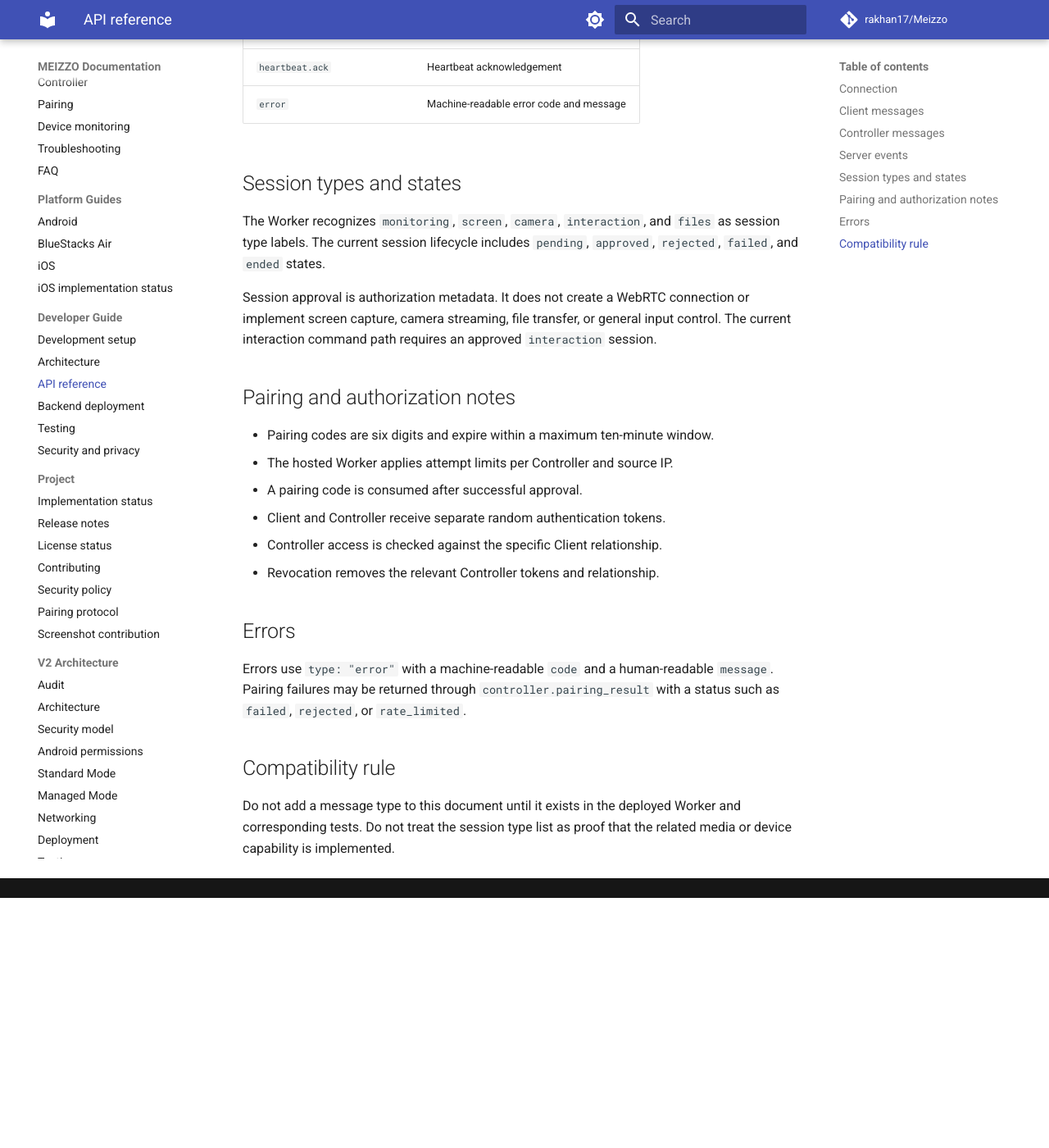
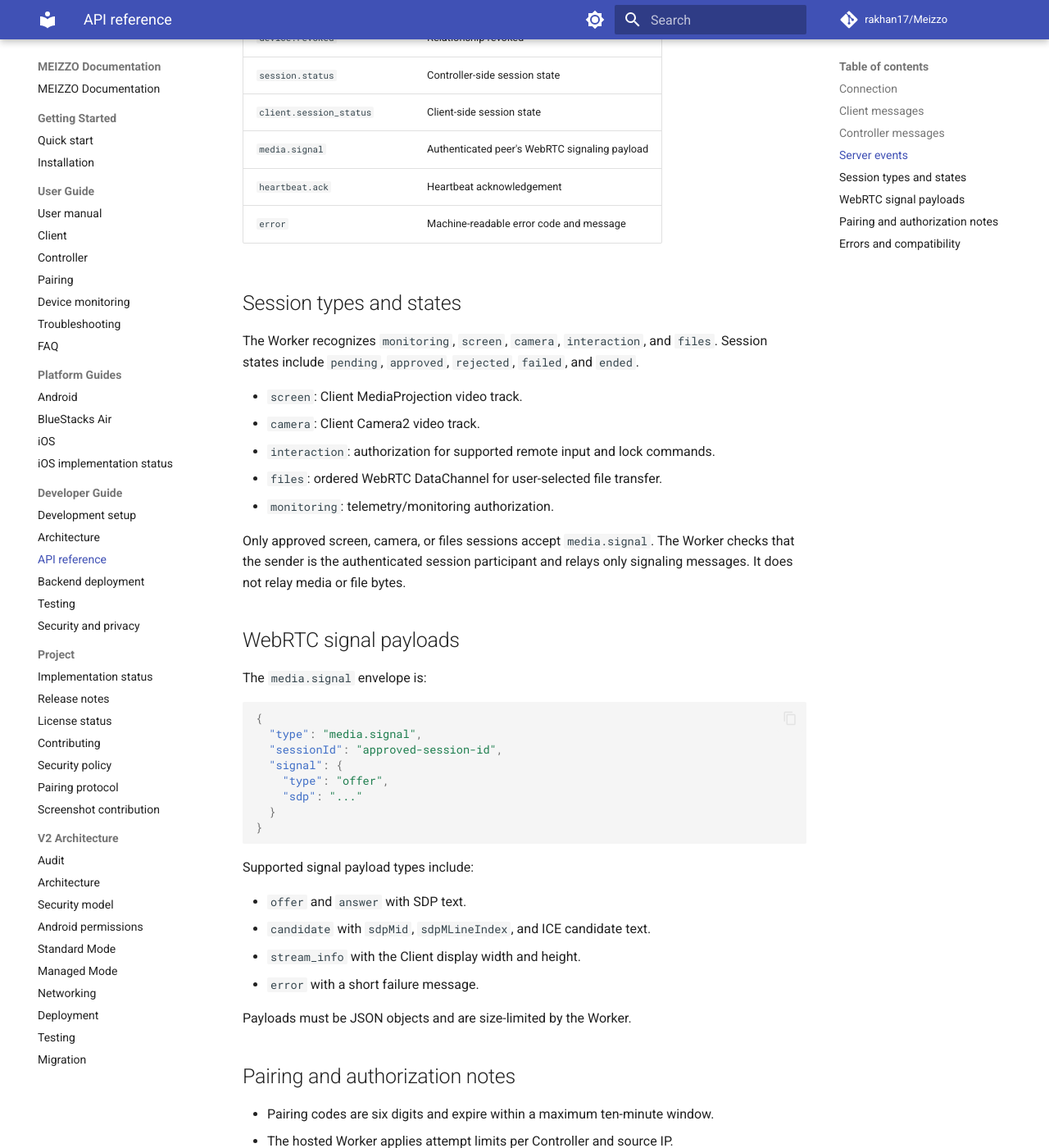
Before and after one commit to rakhan17/Meizzo, an MkDocs documentation site: the page built from docs/api-reference.md, in a window 1280 px wide and 1400 px high, scrolled down 2320 px. Shown: the whole window at 82% size. Built offline with MkDocs 1.6.1 and Material for MkDocs 9.7.7, drawn with Linux system fonts in a browser that asks for light colours; comment, search, counter and statistics services are not loaded; before the commit the page ends 3415 px from its top, so only the background shows below that; some of the changed text lies outside the part shown.

Commit message:
docs(v3): document media signaling and Client session termination

````diff
--- a/docs/api-reference.md
+++ b/docs/api-reference.md
@@ -2,22 +2,17 @@
 
 MEIZZO uses JSON messages over WebSocket. The hosted Worker accepts upgrades
 at `/` and `/ws`, and exposes `GET /healthz`. The server greeting
-(`system.hello`) advertises protocol version 2 and the currently implemented
-capabilities.
+(`system.hello`) advertises protocol version 2 and server capabilities.
 
-The hosted Worker implementation in
-`services/signaling/cloudflare/worker.js` is authoritative for the deployed
-endpoint. The Node.js harness in `services/signaling/src/server.js` is used
-for local development and tests; keep both implementations compatible when
-changing message contracts.
+The hosted Worker in `services/signaling/cloudflare/worker.js` and the local
+Node.js harness in `services/signaling/src/server.js` must remain compatible.
 
 ## Connection
 
-- Transport: WebSocket Secure (WSS) for the published Android release.
-- Health: `GET /healthz`.
+- Transport: WSS for signaling in the hosted Android configuration.
+- Media: WebRTC peer-to-peer video and DataChannel after Client approval.
 - Protocol version: `2`.
-- Server capabilities: pairing, token authentication, presence, telemetry,
-  device commands, and multi-device routing.
+- Session authorization is participant- and connection-bound.
 
 ## Client messages
 
@@ -27,8 +22,10 @@ changing message contracts.
 | `client.pairing_decision` | Approve or reject a pending pairing request |
 | `auth.connect` | Authenticate as Client using its issued token |
 | `heartbeat` | Refresh presence and optionally send telemetry |
-| `client.session_decision` | Approve or reject a session request |
+| `client.session_decision` | Approve or reject a pending session |
+| `client.end_session` | End an approved media session from the Client side |
 | `client.result` | Return a snapshot or command result |
+| `media.signal` | Send WebRTC offer/answer/ICE or stream metadata for an approved media session |
 
 ## Controller messages
 
@@ -37,12 +34,13 @@ changing message contracts.
 | `controller.request_pairing` | Submit a Client's six-digit code |
 | `auth.connect` | Authenticate as Controller using its issued token |
 | `controller.list_devices` | Retrieve authorized paired Clients |
-| `controller.rename_device` | Set a local display alias for an authorized Client |
+| `controller.rename_device` | Set a local display alias |
 | `controller.revoke_device` | Revoke the Controller's relationship with a Client |
 | `controller.request_snapshot` | Request the current Client snapshot |
 | `controller.start_session` | Request a scoped session from a Client |
 | `controller.end_session` | End a session owned by the authenticated Controller |
 | `controller.command` | Send a supported command, subject to authorization/session checks |
+| `media.signal` | Send WebRTC offer/answer/ICE for an approved media session |
 
 ## Server events
 
@@ -62,19 +60,49 @@ changing message contracts.
 | `device.revoked` | Relationship revoked |
 | `session.status` | Controller-side session state |
 | `client.session_status` | Client-side session state |
+| `media.signal` | Authenticated peer's WebRTC signaling payload |
 | `heartbeat.ack` | Heartbeat acknowledgement |
 | `error` | Machine-readable error code and message |
 
 ## Session types and states
 
 The Worker recognizes `monitoring`, `screen`, `camera`, `interaction`,
-and `files` as session type labels. The current session lifecycle includes
-`pending`, `approved`, `rejected`, `failed`, and `ended` states.
+and `files`. Session states include `pending`, `approved`, `rejected`,
+`failed`, and `ended`.
 
-Session approval is authorization metadata. It does not create a WebRTC
-connection or implement screen capture, camera streaming, file transfer, or
-general input control. The current interaction command path requires an
-approved `interaction` session.
+- `screen`: Client MediaProjection video track.
+- `camera`: Client Camera2 video track.
+- `interaction`: authorization for supported remote input and lock commands.
+- `files`: ordered WebRTC DataChannel for user-selected file transfer.
+- `monitoring`: telemetry/monitoring authorization.
+
+Only approved screen, camera, or files sessions accept `media.signal`.
+The Worker checks that the sender is the authenticated session participant
+and relays only signaling messages. It does not relay media or file bytes.
+
+## WebRTC signal payloads
+
+The `media.signal` envelope is:
+
+```json
+{
+  "type": "media.signal",
+  "sessionId": "approved-session-id",
+  "signal": {
+    "type": "offer",
+    "sdp": "..."
+  }
+}
+```
+
+Supported signal payload types include:
+
+- `offer` and `answer` with SDP text.
+- `candidate` with `sdpMid`, `sdpMLineIndex`, and ICE candidate text.
+- `stream_info` with the Client display width and height.
+- `error` with a short failure message.
+
+Payloads must be JSON objects and are size-limited by the Worker.
 
 ## Pairing and authorization notes
 
@@ -84,16 +112,11 @@ approved `interaction` session.
 - Client and Controller receive separate random authentication tokens.
 - Controller access is checked against the specific Client relationship.
 - Revocation removes the relevant Controller tokens and relationship.
+- Session signaling is bound to the session participants and their current
+  authenticated socket connections.
 
-## Errors
+## Errors and compatibility
 
 Errors use `type: "error"` with a machine-readable `code` and a
-human-readable `message`. Pairing failures may be returned through
-`controller.pairing_result` with a status such as `failed`,
-`rejected`, or `rate_limited`.
-
-## Compatibility rule
-
-Do not add a message type to this document until it exists in the deployed
-Worker and corresponding tests. Do not treat the session type list as proof
-that the related media or device capability is implemented.
+human-readable `message`. Do not add a message type to this document until
+it exists in both the hosted Worker, local harness, and automated tests.
````
